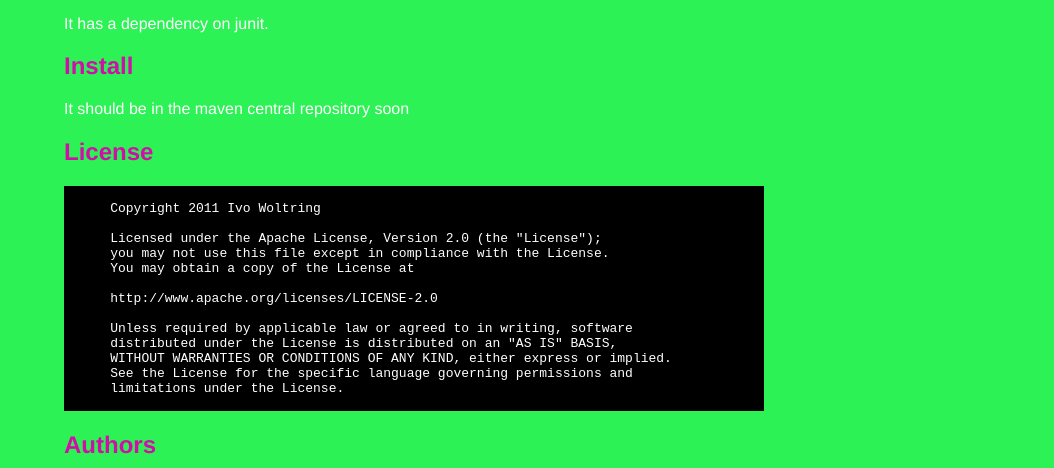
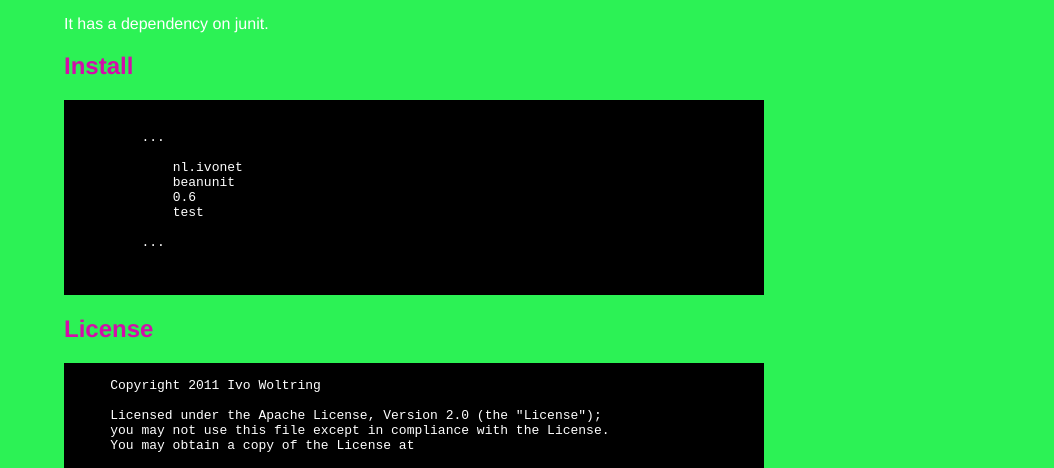
Before and after one commit to IvoNet/beanunit, a plain HTML site: page index.html in a window 1280 px wide. Shown: the part 322-790 px from the top of the page, without its empty margins (226-1280 px from the left). Drawn offline with Linux system fonts and the light colour scheme.

Commit message:
Updated project html file on install guide

```diff
--- a/index.html
+++ b/index.html
@@ -108,7 +108,19 @@
 
     <h2>Install</h2>
 
-    <p>It should be in the maven central repository soon</p>
+    <p><pre>
+    <dependencies>
+        ...
+        <dependency>
+            <groupId>nl.ivonet</groupId>
+            <artifactId>beanunit</artifactId>
+            <version>0.6</version>
+            <scope>test</scope>
+        </dependency>
+        ...
+    </dependencies>
+    </pre>
+    </p>
 
     <h2>License</h2>
 
```
